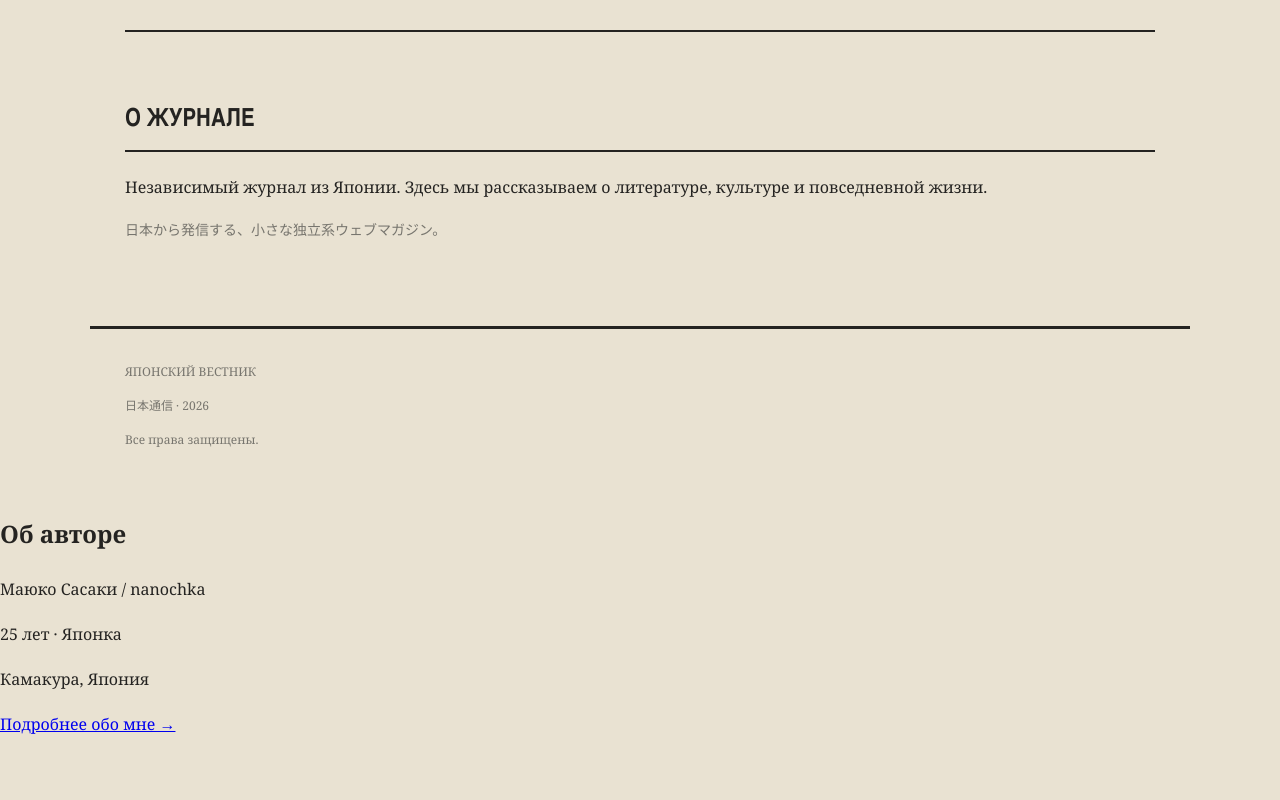
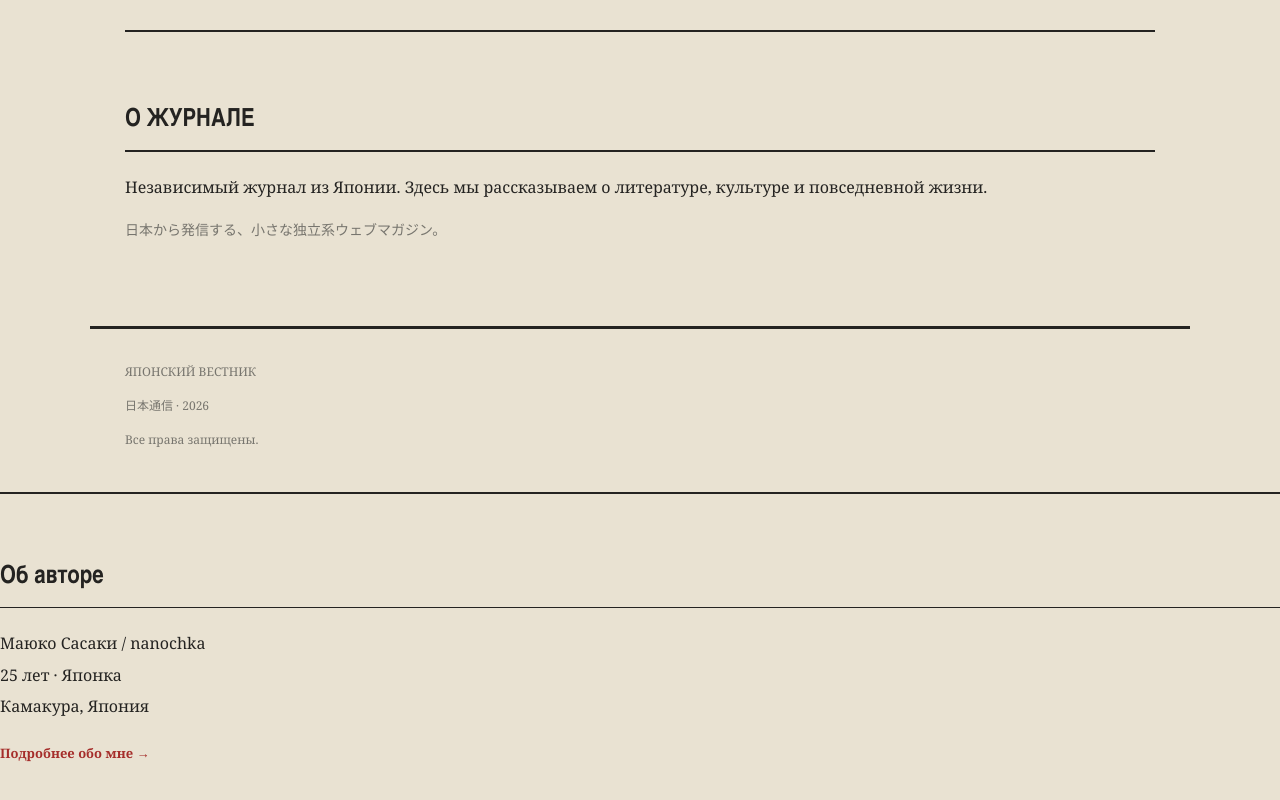
Before and after one commit to mori-chka/kamakura-ru, a plain HTML site: page index.html in a window 1280 px wide. Shown: the part 1667-2467 px from the top of the page. Before the commit the page ends 2405 px from the top, so only its background shows below. Drawn offline with Linux system fonts and the light colour scheme.

Commit message:
Update style.css

```diff
--- a/style.css
+++ b/style.css
@@ -223,3 +223,47 @@ footer {
     }
 
 }
+
+
+/* 管理人プロフィール */
+
+.about-preview {
+    padding: 35px 0 45px;
+    border-top: 2px solid var(--ink);
+    position: relative;
+}
+
+.about-preview h2 {
+    font-family: Impact, "Arial Narrow", sans-serif;
+    font-size: 25px;
+    border-bottom: 1px solid var(--ink);
+    padding-bottom: 12px;
+}
+
+.about-preview .profile-name {
+    font-size: 20px;
+    font-weight: bold;
+    margin-bottom: 5px;
+}
+
+.about-preview p {
+    margin: 3px 0;
+}
+
+.about-preview .profile-info {
+    color: var(--gray);
+    font-size: 13px;
+}
+
+.about-preview a {
+    display: inline-block;
+    margin-top: 18px;
+    color: var(--red);
+    font-size: 13px;
+    text-decoration: none;
+    font-weight: bold;
+}
+
+.about-preview a:hover {
+    text-decoration: underline;
+}
```
